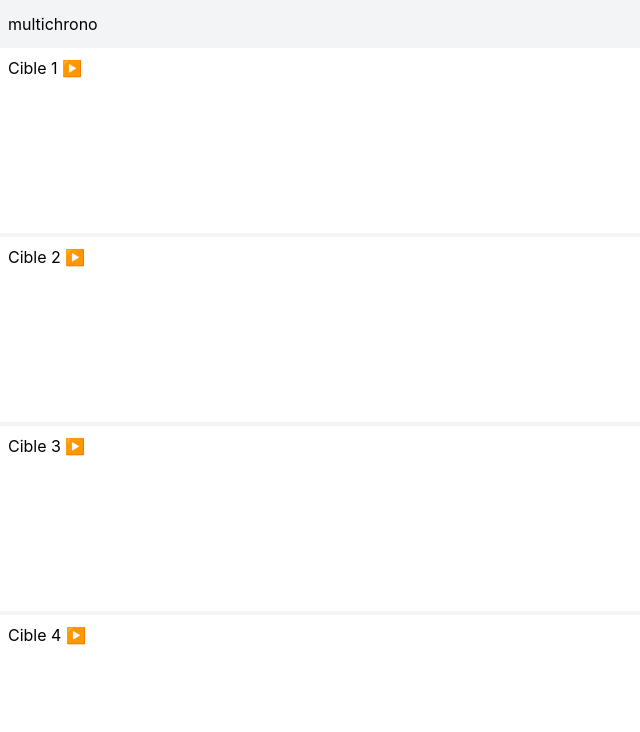
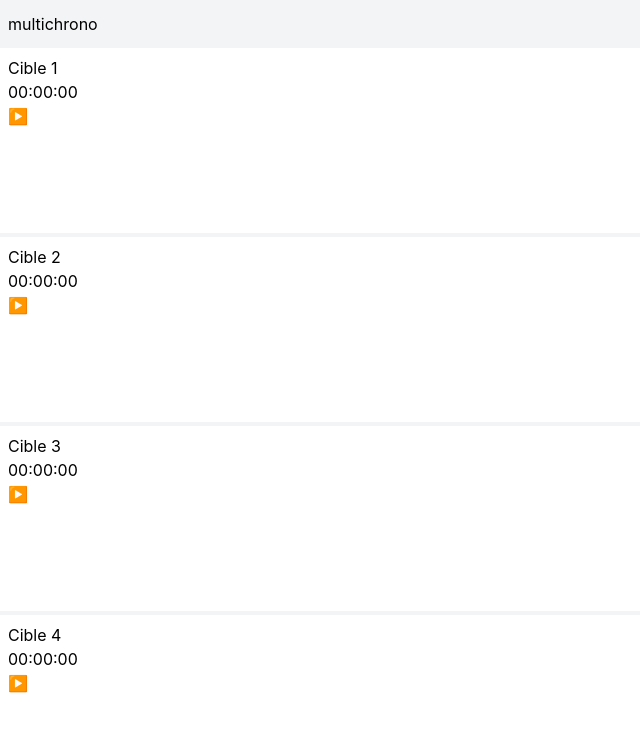
Before and after one commit to j4kim/multichrono, a Vue app: page /#/ in a window 1280 px wide. Shown: the top 732 px of the page, without its empty margins (0-640 px from the left). Built offline with nearby package versions, Linux system fonts and the light colour scheme.

Commit message:
pause button

```diff
--- a/src/components/Chrono.vue
+++ b/src/components/Chrono.vue
@@ -1,5 +1,5 @@
 <script setup>
-import { start } from "../store";
+import { start, pause } from "../store";
 import Time from "./Time.vue";
 
 defineProps({
@@ -11,7 +11,13 @@ defineProps({
 <template>
   <div :chrono="chrono" class="max-h-1/4 min-h-20 grow bg-white p-2">
     {{ chrono.label }}
-    <button v-if="chrono.state === 'initial'" @click="start(index)">▶️</button>
-    <Time v-if="chrono.state === 'started'" :chrono="chrono"></Time>
+    <Time :chrono="chrono"></Time>
+    <button
+      v-if="chrono.state === 'initial' || chrono.state === 'paused'"
+      @click="start(index)"
+    >
+      ▶️
+    </button>
+    <button v-if="chrono.state === 'started'" @click="pause(index)">⏸️</button>
   </div>
 </template>
--- a/src/components/Time.vue
+++ b/src/components/Time.vue
@@ -6,8 +6,7 @@ const props = defineProps({
   chrono: Object,
 });
 
-const time = computed(() => {
-  const ms = clock.value - props.chrono.started_at;
+function formatTime(ms) {
   const totalSeconds = Math.max(0, Math.floor(ms / 1000));
   const hours = Math.floor(totalSeconds / 3600);
   const minutes = Math.floor((totalSeconds % 3600) / 60);
@@ -16,7 +15,18 @@ const time = computed(() => {
   return [hours, minutes, seconds]
     .map((unit) => String(unit).padStart(2, "0"))
     .join(":");
+}
+
+const ms = computed(() => {
+  if (props.chrono.state === "started") {
+    return clock.value - props.chrono.started_at;
+  } else if (props.chrono.state === "paused") {
+    return props.chrono.paused_at - props.chrono.started_at;
+  }
+  return 0;
 });
+
+const time = computed(() => formatTime(ms.value));
 </script>
 
 <template>
--- a/src/store.js
+++ b/src/store.js
@@ -25,3 +25,9 @@ export function start(index) {
   chrono.started_at = Date.now();
   chrono.state = "started";
 }
+
+export function pause(index) {
+  const chrono = chronos.value[index];
+  chrono.paused_at = Date.now();
+  chrono.state = "paused";
+}
```
